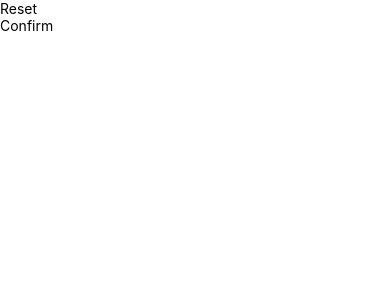
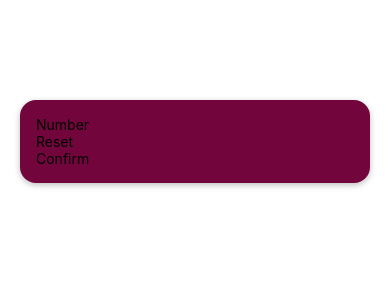
Before and after one commit to ibnTofajjal/GuessMyNumber_APK, a React Native app: screen / in a window 390 px wide. Shown: the top 300 px of the page. Built offline with nearby package versions, Linux system fonts and the light colour scheme.

Commit message:
Style Input And added shadow on IOS and also on Android system

```diff
--- a/src/screens/GameStart.js
+++ b/src/screens/GameStart.js
@@ -1,12 +1,30 @@
-import { View, Text } from "react-native";
+import { View, Text, TextInput, StyleSheet } from "react-native";
 import React from "react";
 import PrimaryButton from "../components/PrimaryButton";
 
 export default function GameStart() {
   return (
-    <View>
+    <View style={styles.InputContainer}>
+      <TextInput placeholder="Number" />
       <PrimaryButton>Reset</PrimaryButton>
       <PrimaryButton>Confirm</PrimaryButton>
     </View>
   );
 }
+
+const styles = StyleSheet.create({
+  InputContainer: {
+    backgroundColor: "#72063c",
+    padding: 16,
+    marginTop: 100,
+    marginHorizontal: 20,
+    // Android shadow
+    elevation: 15,
+    // IOS shadow
+    shadowColor: "#000",
+    shadowOffset: { width: 0, height: 2 },
+    shadowOpacity: 0.26,
+    shadowRadius: 6,
+    borderRadius: 16,
+  },
+});
```
